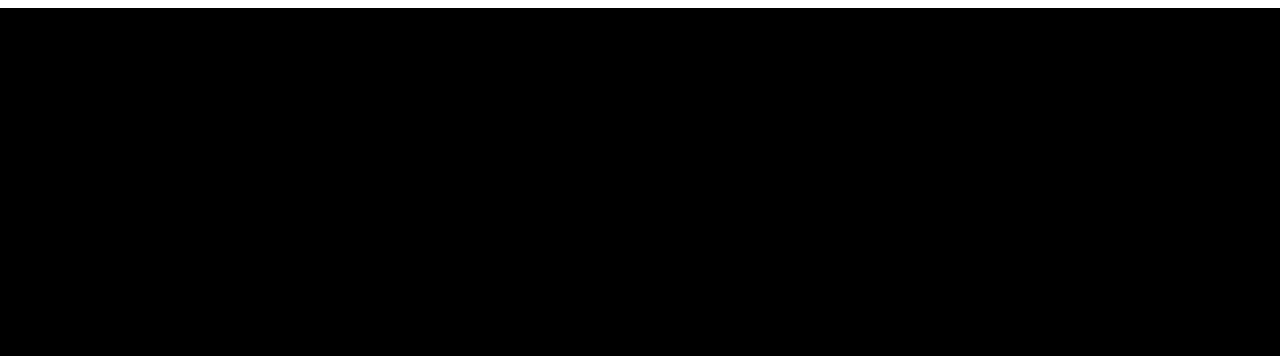
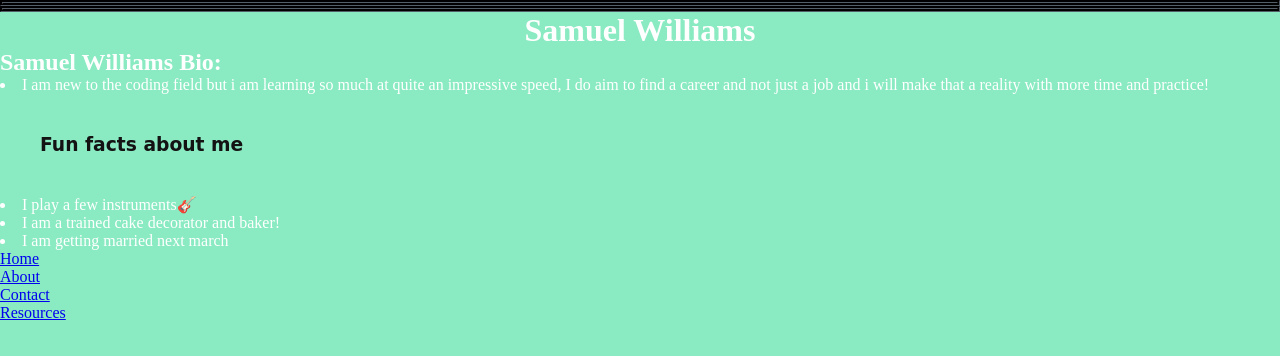
Before and after one commit to samt11345/samuel-portfolio, a plain HTML site: page index.html in a window 1280 px wide. Drawn offline with Linux system fonts and the light colour scheme.

Commit message:
the start of my portfolio

```diff
--- a/assets/css/style.css
+++ b/assets/css/style.css
@@ -1,8 +1,22 @@
 *{margin:0;padding:0;box-sizing: border-box;}
 body {
-    background-color: black;
+    background-color: rgba(40, 218, 144, 0.541);
     color:white
 }
 .wireframe {
-    border:2px solid white
+    border-style: groove ;
+    border-color: rgb(16, 18, 20);
 }
+
+h1
+{text-align: center}
+
+h3{color: #131313;
+font-family: cursive;
+margin: 40px;
+}
+
+nav :hover
+{
+color: rgb(226, 24, 24);
+}
--- a/index.html
+++ b/index.html
@@ -1,14 +1,40 @@
 <!DOCTYPE html>
 <html lang="en">
+
 <head>
     <meta charset="UTF-8">
     <meta http-equiv="X-UA-Compatible" content="IE=edge">
     <meta name="viewport" content="width=device-width, initial-scale=1.0">
     <link rel="stylesheet" href="./assets/css/style.css">
-    <title>Document</title>
+    <title>samuel's portfolio</title>
 </head>
+
 <body>
     <header class="wireframe"></header>
     <main class="wireframe"></main>
 </body>
+
 </html>
+
+<h1>Samuel Williams</h1>
+<h2>Samuel Williams Bio:</h2>
+<li>I am new to the coding field but i am learning so much at quite an impressive speed,
+     I do aim to find a career and not just a job and i will make that a reality with more time and practice!
+</li>
+<h3>Fun facts about me</h3>
+<li>I play a few instruments🎸</li>
+<li>I am a trained cake decorator and baker!</li>
+<li>I am getting married next march</li>
+<nav>
+    <ul>
+        <li><a href="#">Home</a> </li>
+        <li><a href="#">About</a></li>
+        <li><a href="#">Contact</a</li>
+        <li><a href="#">Resources</a</li>
+    </ul>
+</nav>
+</header>
+
+<main>
+
+</main>
```
